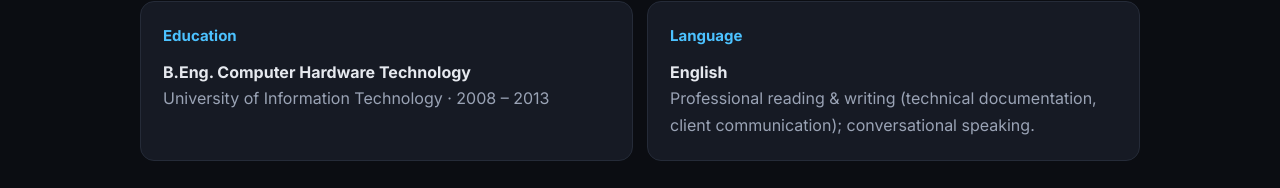
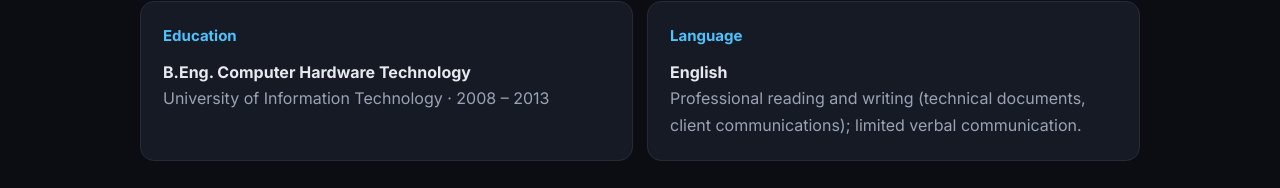
Before and after one commit to devirosnguyen/porfolio, a plain HTML site: page index.html in a window 1280 px wide. Shown: the part 1432-1620 px from the top of the page. Drawn offline with Linux system fonts and the light colour scheme.

Commit message:
Update English language description
Co-Authored-By: Claude Opus 5.5 <noreply@anthropic.com>

```diff
--- a/index.html
+++ b/index.html
@@ -167,7 +167,7 @@ footer .wrap{display:flex;flex-wrap:wrap;justify-content:space-between;gap:12px}
   <h2>Education &amp; Language</h2>
   <div class="grid">
     <div class="card"><h3>Education</h3><b>B.Eng. Computer Hardware Technology</b><div class="muted">University of Information Technology · 2008 – 2013</div></div>
-    <div class="card"><h3>Language</h3><b>English</b><div class="muted">Professional reading &amp; writing (technical documentation, client communication); conversational speaking.</div></div>
+    <div class="card"><h3>Language</h3><b>English</b><div class="muted">Professional reading and writing (technical documents, client communications); limited verbal communication.</div></div>
   </div>
 </section>
 
```
